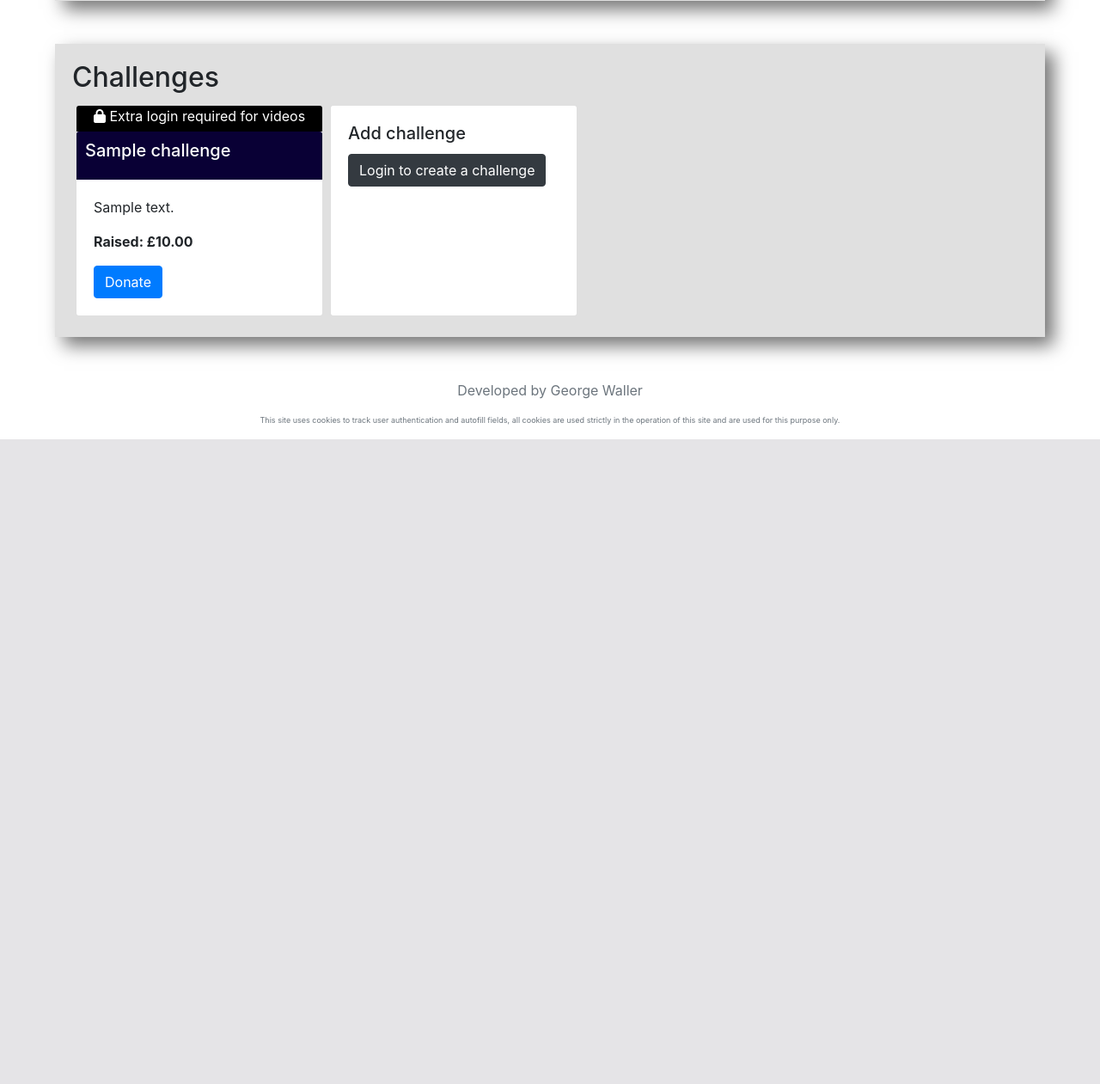
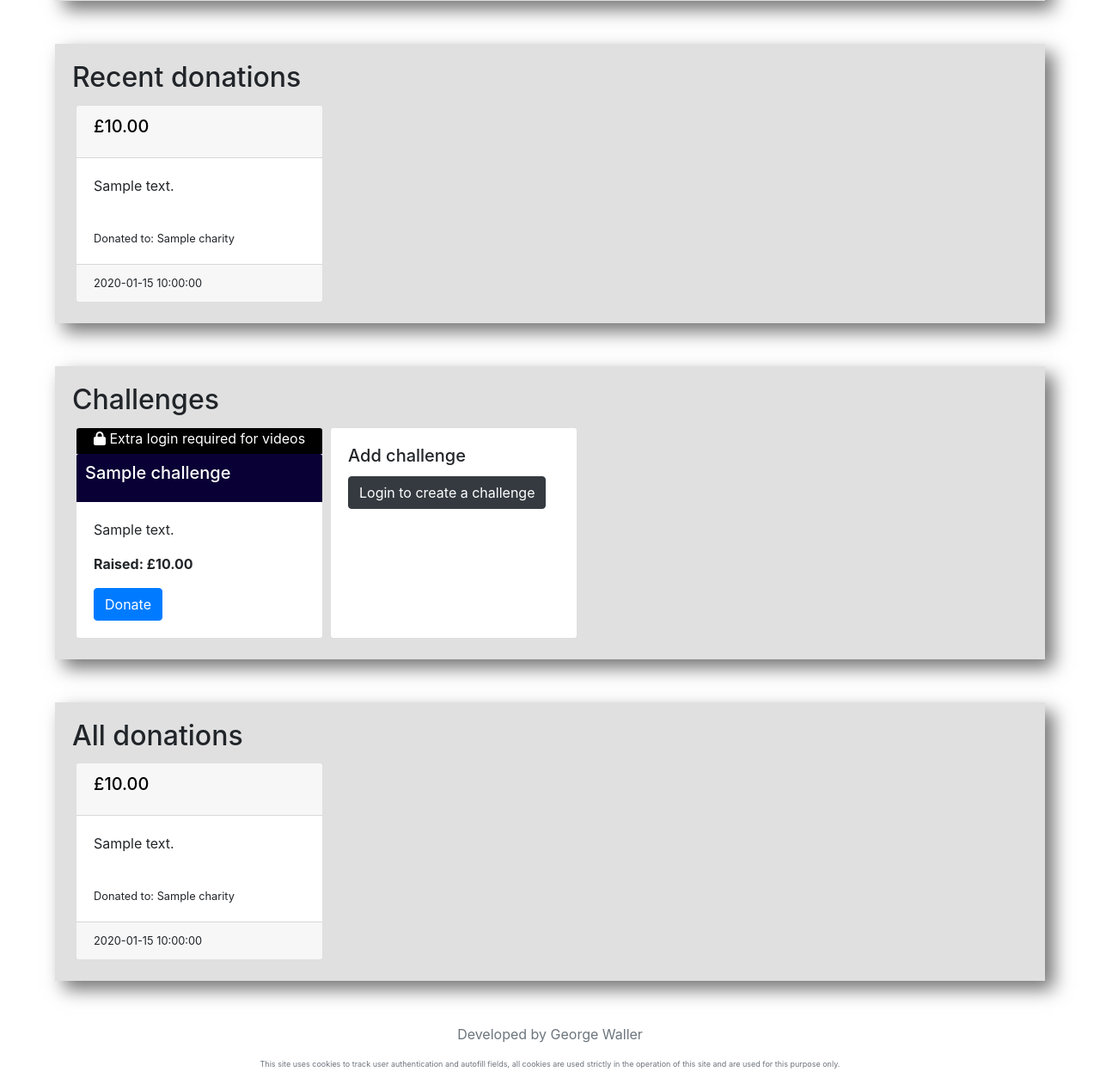
Before and after one commit to George9Waller/Aldrich75, a Flask app: template templates/index.html in a window 1280 px wide. Shown: the part 1367-2628 px from the top of the page at 86% size. Before the commit the page ends 1878 px from the top, so only its background shows below. Run offline with Flask 2, Linux system fonts and the light colour scheme; the template is opened without the code that fills it: most values are stand-ins (such as "Sample title", 1, 10 or a date in 2020); parts of the project's set-up code (start-up, migrations or seed data) failed here and were passed over; some libraries are stand-ins or nearby versions.

Commit message:
V3.3 Added donation messages and shown donations on main page.

```diff
--- a/app.py
+++ b/app.py
@@ -183,12 +183,14 @@ def index():
 
     print(make_challenge)
 
+    donations = models.Donation.select().order_by(models.Donation.Timestamp.desc())
+
     resp = make_response(render_template('index.html', total=total, met_challenges=met_challenges, days=days.days,
                                          days_colour=colour, days_text=days_text, authenticated=authenticated,
                                          challenges=challenges, progress=progress, challenge1=challenge1,
                                          challenge2=challenge2, challenge3=challenge3, my_challenges=my_challenges,
                                          support_challenge_id=support_challenge.id, popup=popup,
-                                         make_challenge=make_challenge))
+                                         make_challenge=make_challenge, donations=donations))
 
     if not popup:
         resp.set_cookie('first', 'True', max_age=15552000)
@@ -310,8 +312,8 @@ def donate(challengeid):
             print('redirectibng to link')
             return redirect('http://link.justgiving.com/v1/charity/donate/charityId/{}?amount={}&currency='
                             'GBP&reference=BC&exitUrl=https%3A%2F%2Fwww.aldrich75.co.uk%2Fdonated%3Famount%3D{}'
-                            '%26charity%3D{}%26challengeid%3D{}%26hash%3D%26jgDonationId%3DJUSTGIVING-DONATION-ID'
-                            .format(charityid, money, money, charity, challengeid))
+                            '%26charity%3D{}%26challengeid%3D{}%26message%3D{}%26jgDonationId%3DJUSTGIVING-DONATION-ID'
+                            .format(charityid, money, money, charity, challengeid, request.form.get('Message')[:200]))
 
     return render_template('donate.html', challenge=challenge, charity=charity_message)
 
@@ -323,9 +325,10 @@ def donated():
         charity = request.args.get('charity')
         challengeid = request.args.get('challengeid')
         challenge = models.Challenge.get(models.Challenge.id == challengeid)
+        message = request.args.get('message')
 
         try:
-            models.Donation.create(Challenge=challenge, Amount=amount, Charity=charity)
+            models.Donation.create(Challenge=challenge, Amount=amount, Charity=charity, message=message)
         except:
             flash('There was an error recording your donation, please email aldrichhouse75@gmail.com', 'error')
             return redirect(url_for('index'))
--- a/models.py
+++ b/models.py
@@ -97,6 +97,7 @@ class Donation(Model):
     Amount = DecimalField()
     Charity = CharField(max_length=40)
     Timestamp = DateTimeField(default=datetime.datetime.now)
+    message = CharField(max_length=200)
 
     @staticmethod
     def get_lowest_charity():
--- a/templates/donate.html
+++ b/templates/donate.html
@@ -34,6 +34,9 @@
                     <label for="Donation"></label>
                     <p>Amount</p>
                     <input class="form-control" aria-autocomplete="none" aria-describedby="money-help" placeholder="Donation" name="Donation" type="number" min="0.00" max="10000.00" step="1" value="15">
+                    <br>
+                    <p>Message</p>
+                    <input class="form-control" aria-autocomplete="none" aria-describedby="money-help" placeholder="Message" name="Message" type="text">
                     <small id="money-help">Email <a href="mailto:aldrichhouse75@gmail.com?subject=Help logging in">aldrichhouse75@gmail.com</a> for help</small>
                     <p style="margin-top: 15px; background: darkgray; border-radius: 5px; padding: 3px">This donation will be processed via <b>Just Giving</b></p>
                 </div>
--- a/templates/index.html
+++ b/templates/index.html
@@ -136,6 +136,45 @@
         </div>
 
         <div class="section">
+            <h2>Recent donations</h2>
+            <div style="display: flex; flex-flow: row wrap">
+                {% for donation in donations[:10] %}
+                    <div class="card" style="width: 18rem">
+                        {% if donation.Charity == 'Grassroots' %}
+                            {% set colour = 'black' %}
+                            {% set bgcolour = '#dd7a34' %}
+                        {% elif donation.Charity == 'Amaze' %}
+                            {% set colour = 'black' %}
+                            {% set bgcolour = '#8dc558' %}
+                        {% elif donation.Charity == 'Buglife' %}
+                            {% set bgcolour = '#3b4587' %}
+                            {% set colour = 'white' %}
+                        {% else %}
+                            {% set bgcolour = '#00000008' %}
+                            {% set colour = 'black' %}
+                        {% endif %}
+                        <div class="card-header" style="background: {{ bgcolour }}; color: {{ colour }}">
+                            <h5 class="card-title">£{{ '%0.2f' % donation.Amount|float }}</h5>
+                        </div>
+                        <div class="card-body">
+                            {% if donation.message != '' and donation.message != none %}
+                                <p>{{ donation.message }}</p>
+                            {% else %}
+                                <small><i>No message left</i></small>
+                            {% endif %}
+                            <br>
+                            <small>Donated to: {{ donation.Charity }}</small>
+                        </div>
+                        <div class="card-footer">
+                            {% set timestamp = donation.Timestamp|string %}
+                            <small>{{ timestamp|truncate(19, killwords=False, end='') }}</small>
+                        </div>
+                    </div>
+                {% endfor %}
+            </div>
+        </div>
+
+        <div class="section">
             <h2>Challenges</h2>
 
             <div style="display: flex; flex-flow: row wrap">
@@ -190,6 +229,45 @@
                     </div>
                 {% endif %}
 
+            </div>
+        </div>
+
+        <div class="section">
+            <h2>All donations</h2>
+            <div style="display: flex; flex-flow: row wrap">
+                {% for donation in donations %}
+                    <div class="card" style="width: 18rem">
+                        {% if donation.Charity == 'Grassroots' %}
+                            {% set colour = 'black' %}
+                            {% set bgcolour = '#dd7a34' %}
+                        {% elif donation.Charity == 'Amaze' %}
+                            {% set colour = 'black' %}
+                            {% set bgcolour = '#8dc558' %}
+                        {% elif donation.Charity == 'Buglife' %}
+                            {% set bgcolour = '#3b4587' %}
+                            {% set colour = 'white' %}
+                        {% else %}
+                            {% set bgcolour = '#00000008' %}
+                            {% set colour = 'black' %}
+                        {% endif %}
+                        <div class="card-header" style="background: {{ bgcolour }}; color: {{ colour }}">
+                            <h5 class="card-title">£{{ '%0.2f' % donation.Amount|float }}</h5>
+                        </div>
+                        <div class="card-body">
+                            {% if donation.message != '' and donation.message != none %}
+                                <p>{{ donation.message }}</p>
+                            {% else %}
+                                <small><i>No message left</i></small>
+                            {% endif %}
+                            <br>
+                            <small>Donated to: {{ donation.Charity }}</small>
+                        </div>
+                        <div class="card-footer">
+                            {% set timestamp = donation.Timestamp|string %}
+                            <small>{{ timestamp|truncate(19, killwords=False, end='') }}</small>
+                        </div>
+                    </div>
+                {% endfor %}
             </div>
         </div>
 
```
